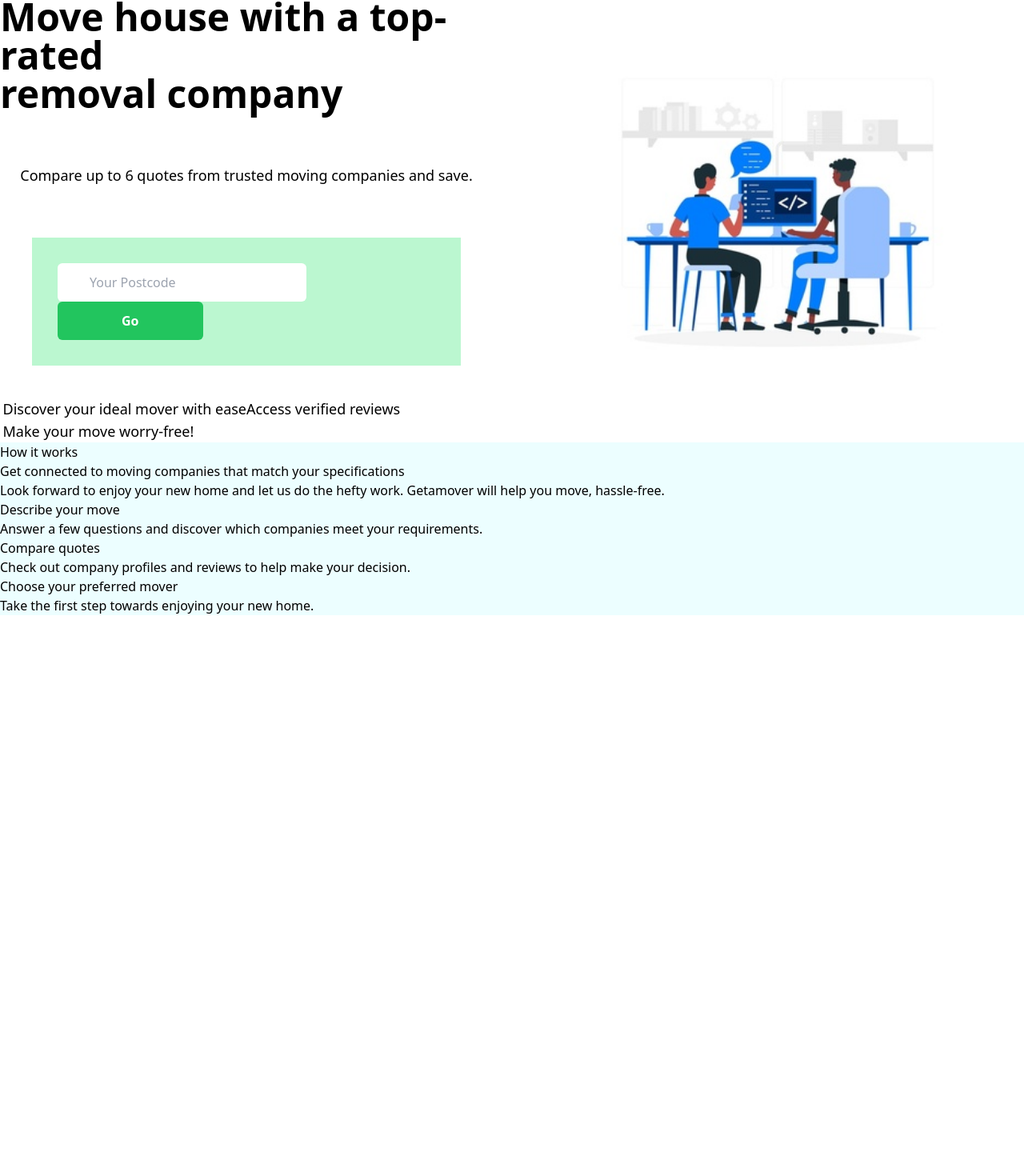
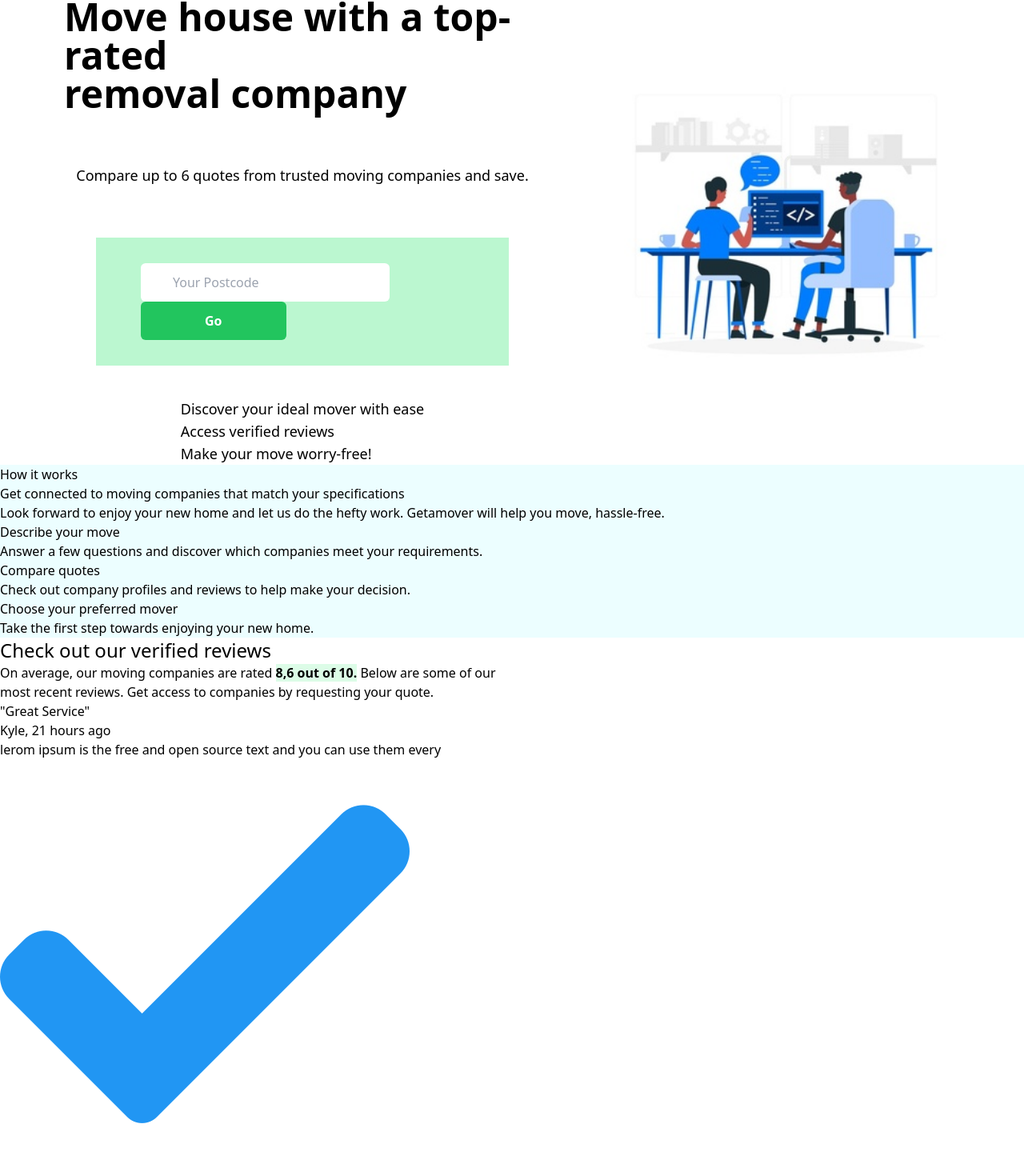
Before and after one commit to codewithahad01/getamover, a React (Create React App) app: page / in a window 1280 px wide. Shown: the part 177-1642 px from the top of the page at 80% size. Before the commit the page ends 946 px from the top, so only its background shows below. Built offline with nearby package versions, Linux system fonts and the light colour scheme.

Commit message:
card section structure created

```diff
--- a/src/App.js
+++ b/src/App.js
@@ -2,6 +2,7 @@ import './App.css';
 import Navbar from './components/Navbar'
 import Content from './components/Content'
 import Duties from './components/Duties';
+import Cards from './components/Cards';
 
 function App() {
   return (
@@ -9,7 +10,7 @@ function App() {
       <Navbar />
       <Content />
       <Duties />
-
+      <Cards />
     </div>
   );
 }
--- /dev/null
+++ b/src/components/Cards.js
@@ -0,0 +1,27 @@
+import React from "react";
+import logo from '../assets/check.png'
+
+const Card = () => {
+    return (
+        <div>
+            <h1 className="text-2xl">Check out our verified reviews</h1>
+            <p>On average, our moving companies are rated <span className="bg-green-100 font-bold">8,6 out of 10.</span> Below are some of our<br />
+            most recent reviews. Get access to companies by requesting your quote.</p>
+            <div>
+                <div>
+                    <h1>"Great Service"</h1>
+                    <p>Kyle, 21 hours ago</p>
+                    <p>lerom ipsum is the free<be /> and open source text and<be /> you can use them every</p>
+                    <div><a href="#new">
+                        <div><img src={logo} alt="images" /></div>
+                        <div><p>DS Removals</p></div>
+                        <div></div>
+                        </a>
+                    </div>
+                </div>
+            </div>
+        </div>
+    )
+}
+
+export default Card
--- a/src/components/Content.js
+++ b/src/components/Content.js
@@ -4,12 +4,12 @@ import image from '../assets/two.jpg'
 
 const Content = () => {
     return (
-        <section className="relative">
-            <div className="container flex flex-col-reverse lg:flex-row items-center gap-12 mt-14 lg:mt-28">
+        <section className="relative ml-20">
+            <div className="container flex flex-col-reverse lg:flex-row items-center gap-2 mt-14 lg:mt-28 ">
                 <div className="flex flex-1 flex-col items-center lg:itmes-start">
                 <h1 className="font-bold pb-10 md:text-4 lg:text-5xl text-center lg:text-left mb-6">Move house with a top-rated<br /> removal company</h1>
                 <p className="text-lg text-center lg:text-left mb-6">Compare up to 6 quotes from trusted moving companies and save.</p>
-                <div className="bg-green-200 p-8 m-10 ">
+                <div className="bg-green-200 py-8 px-14 m-10 ">
                     <form action="#">
                         <input className="px-10 py-3 p-5 rounded-md outline-gray-500 mr-2" type='text'placeholder="Your Postcode" />
                         <button className="bg-green-500 font-bold rounded-md px-20 py-3 text-white hover:bg-green-700">
@@ -17,7 +17,7 @@ const Content = () => {
                         Go</button>
                     </form>
                     </div>
-                    <ol className="text-lg grid grid-cols-2">
+                    <ol className="text-lg grid grid-cols-1">
                         <li>Discover your ideal mover with ease</li>
                         <li>Access verified reviews</li>
                         <li>Make your move worry-free!</li>
--- a/src/components/Duties.js
+++ b/src/components/Duties.js
@@ -1,6 +1,7 @@
 import React from "react";
 
-const Duties = () => {
+const Duties = (props) => {
+
     return(
         <div className="bg-cyan-50 ">
             <div className="grid grid-cols-1">
```
Also changed, not shown: src/components/Navbar.js (+2 -1 lines).
